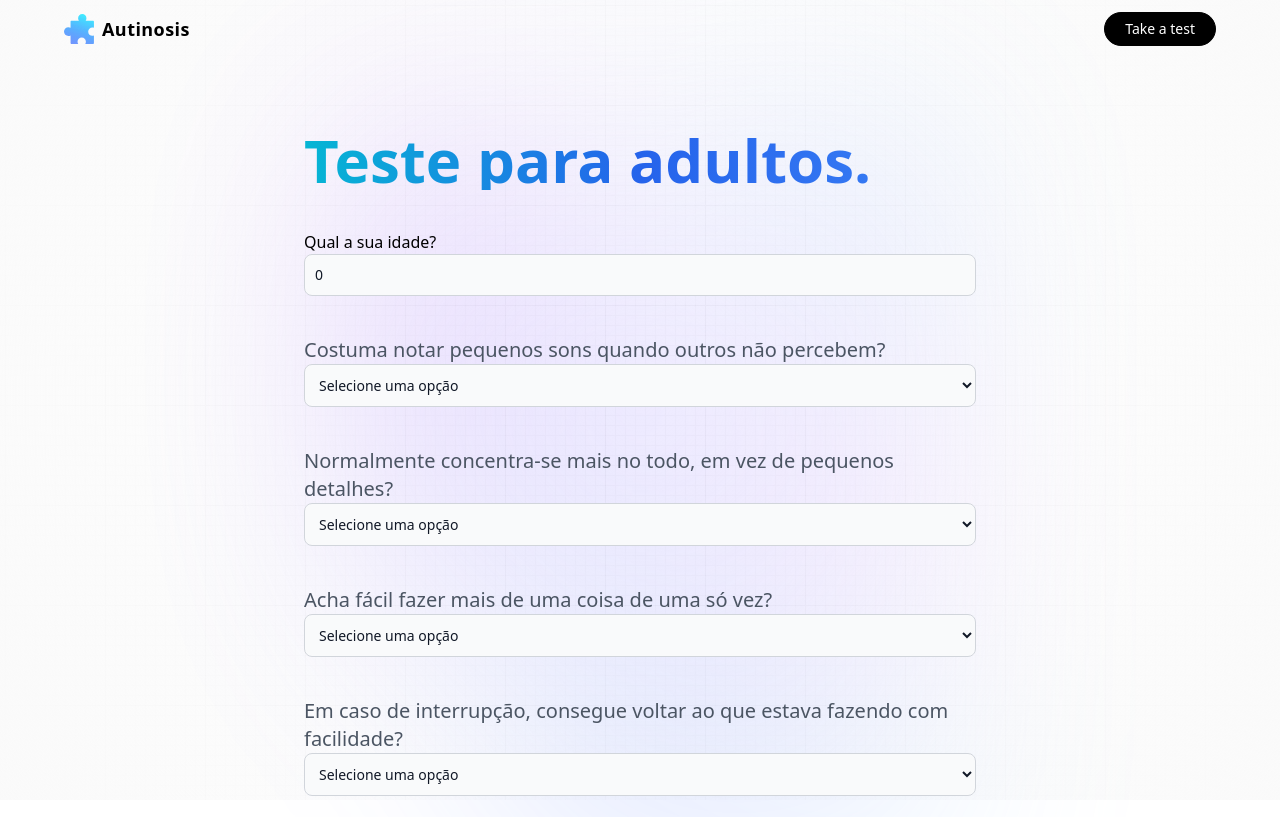
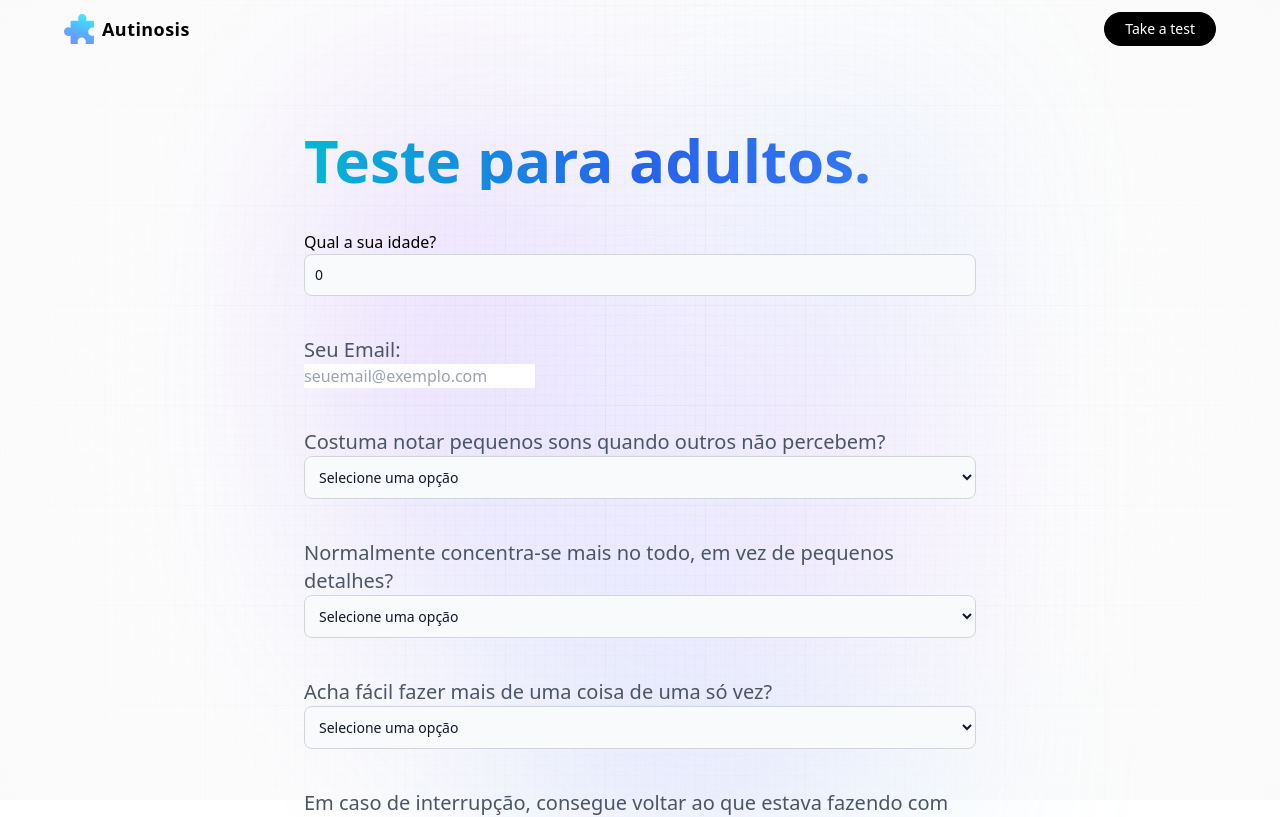
Before and after one commit to R1E2N3/nextjs-flask, a Next.js app: page /test/adult in a window 1280 px wide. Shown: the top 817 px of the page. Built offline with nearby package versions, Linux system fonts and the light colour scheme.

Commit message:
email working,

```diff
--- a/components/FormAdulto.jsx
+++ b/components/FormAdulto.jsx
@@ -1,6 +1,6 @@
 "use client";
 
-import React, { use, useState } from 'react';
+import React, { useState } from 'react';
 
 const FormTesting = () => {
     const [processando, setProcessando] = useState(false)
@@ -23,6 +23,7 @@ const FormTesting = () => {
         A9: "",
         A10: "",
         Age: 0,
+        Email: "" // Added email field
     });
 
     const [resposta, setResposta] = useState(null);
@@ -68,7 +69,11 @@ const FormTesting = () => {
                 <div className='my-6'>
                     <p className='desc'>O seu resultado foi:</p>
                     <p className='head_text'>{resposta}%</p>
-                    { (resposta > 50) ? <p>Nosso modelo identificou que é provável que você possua o TEA</p>  : <p>Nosso modelo identificou que é improvável que você possua o TEA.</p>}
+                    { resposta > 50 ?
+                        <p>Nosso modelo identificou que é provável que você possua o TEA</p>
+                        :
+                        <p>Nosso modelo identificou que é improvável que você possua o TEA.</p>
+                    }
                 </div>
             ) : (
                 <form className='flex-col gap-4' onSubmit={handleSubmit}>
@@ -80,6 +85,17 @@ const FormTesting = () => {
                             placeholder="18"
                             value={formData.Age}
                             onChange={(e) => handleInputChange('Age', e.target.value)}
+                        />
+                    </div>
+                    {/* Email Input Field */}
+                    <div className='my-10 flex-col'>
+                        <p className='desc'>Seu Email:</p>
+                        <input
+                            className='email_input'
+                            type="email"
+                            placeholder="seuemail@exemplo.com"
+                            value={formData.Email}
+                            onChange={(e) => handleInputChange('Email', e.target.value)}
                         />
                     </div>
                     <div className='my-10 flex-col'>
@@ -163,7 +179,7 @@ const FormTesting = () => {
                         </select>
                     </div>
                     <div className='my-10 flex-col'>
-                <p className='desc'> Acha fácil descobrir o que alguém está pensando ou sentindo apenas olhando no rosto da pessoa?</p>
+                        <p className='desc'>Acha fácil descobrir o que alguém está pensando ou sentindo apenas olhando no rosto da pessoa?</p>
                         <select className='select_form' value={formData.A9} onChange={(e) => handleInputChange('A9', e.target.value)}>
                             <option value="">Selecione uma opção</option>
                             <option value={1}>Concordo totalmente</option>
@@ -202,7 +218,6 @@ const FormTesting = () => {
                         )
                     }
                 </form>
-
             )}
             <br />
             <br />
--- a/components/FormCrianca.jsx
+++ b/components/FormCrianca.jsx
@@ -3,7 +3,7 @@
 import React, { useState } from 'react';
 
 const FormCrianca = () => {
-    const [processando, setProcessando] = useState(false)
+    const [processando, setProcessando] = useState(false);
     const [formData, setFormData] = useState({
         Ethnicity: "",
         Jaundice: 1,
@@ -19,6 +19,7 @@ const FormCrianca = () => {
         A10: "",
         ASD_Family: 0,
         Age_Mons: 0,
+        Email: "" // Added email field
     });
 
     const [resposta, setResposta] = useState(null);
@@ -33,7 +34,7 @@ const FormCrianca = () => {
     const handleSubmit = async (e) => {
         e.preventDefault();
         console.log(JSON.stringify(formData));
-        setProcessando(true)
+        setProcessando(true);
 
         try {
             const response = await fetch('https://python-api-autinosis.onrender.com/predict_child', {
@@ -50,9 +51,9 @@ const FormCrianca = () => {
 
             const responseData = await response.json();
             setResposta(responseData['Result']);
-            console.log('Response:', resposta)
-            console.log('Response:', responseData['Result'])
-            console.log('Hey there:', responseData)
+            console.log('Response:', resposta);
+            console.log('Response:', responseData['Result']);
+            console.log('Hey there:', responseData);
             // Handle predictions as needed
         } catch (error) {
             console.error('Error making prediction:', error);
@@ -77,6 +78,17 @@ const FormCrianca = () => {
                             placeholder="18"
                             value={formData.Age}
                             onChange={(e) => handleInputChange('Age', e.target.value)}
+                        />
+                    </div>
+                    {/* Email Input Field */}
+                    <div className='my-10 flex-col'>
+                        <p className='desc'>Seu Email:</p>
+                        <input
+                            className='email_input'
+                            type="email"
+                            placeholder="seuemail@exemplo.com"
+                            value={formData.Email}
+                            onChange={(e) => handleInputChange('Email', e.target.value)}
                         />
                     </div>
                     <div className='my-10 flex-col'>
@@ -188,9 +200,8 @@ const FormCrianca = () => {
                             <option value={0}>Não</option>
                         </select>
                     </div>
-
                     <div className='my-10 flex-col'>
-                <p className='desc'>Alguem na família possuí TEA?</p>
+                        <p className='desc'>Alguém na família possuí TEA?</p>
                         <select className='select_form' value={formData.jundice} onChange={(e) => handleInputChange('jundice', e.target.value)}>
                             <option value="">Selecione uma opção</option>
                             <option value={1}>Sim</option>
```
Lines whose indentation alone changed are shown as unchanged.
